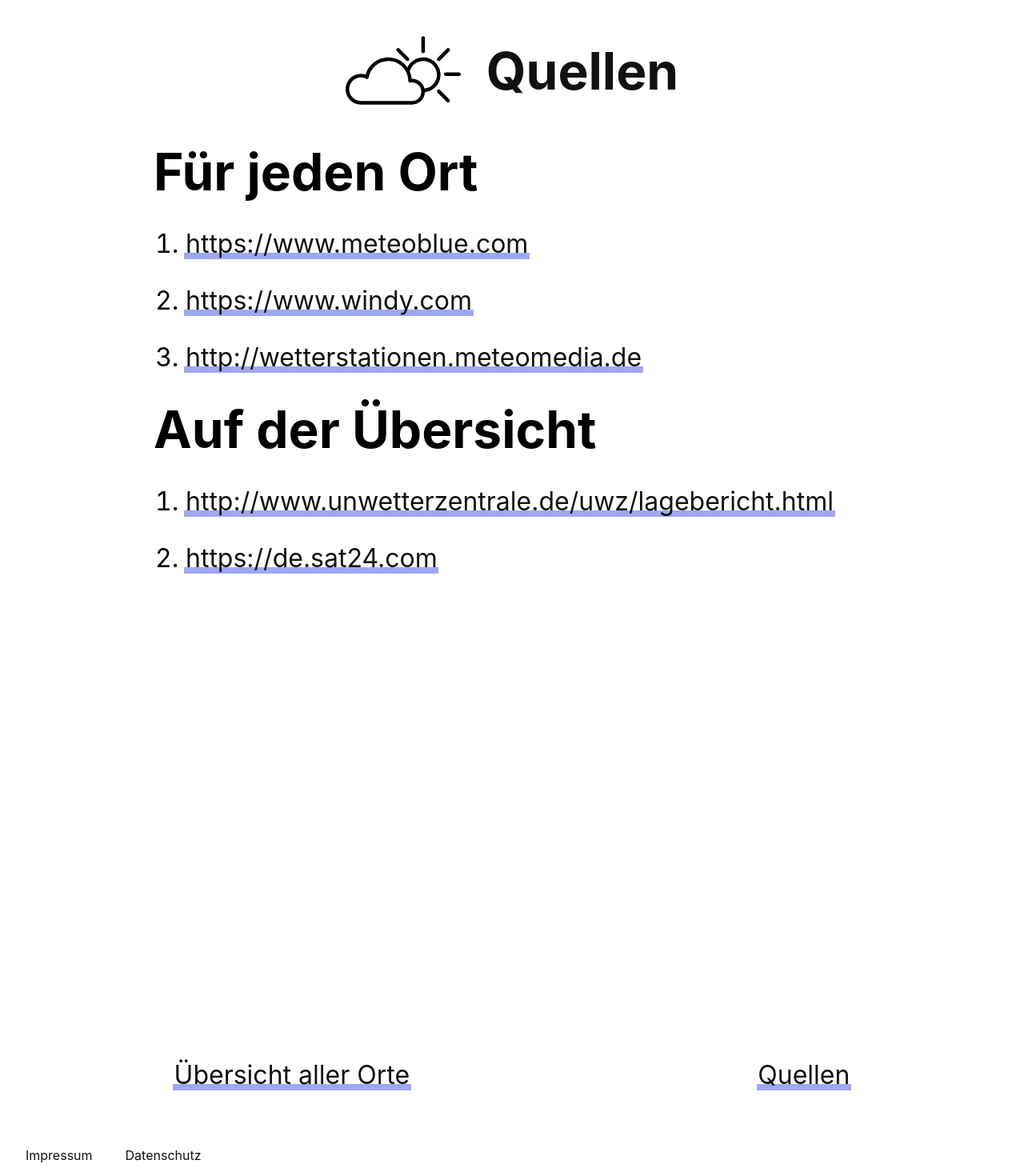
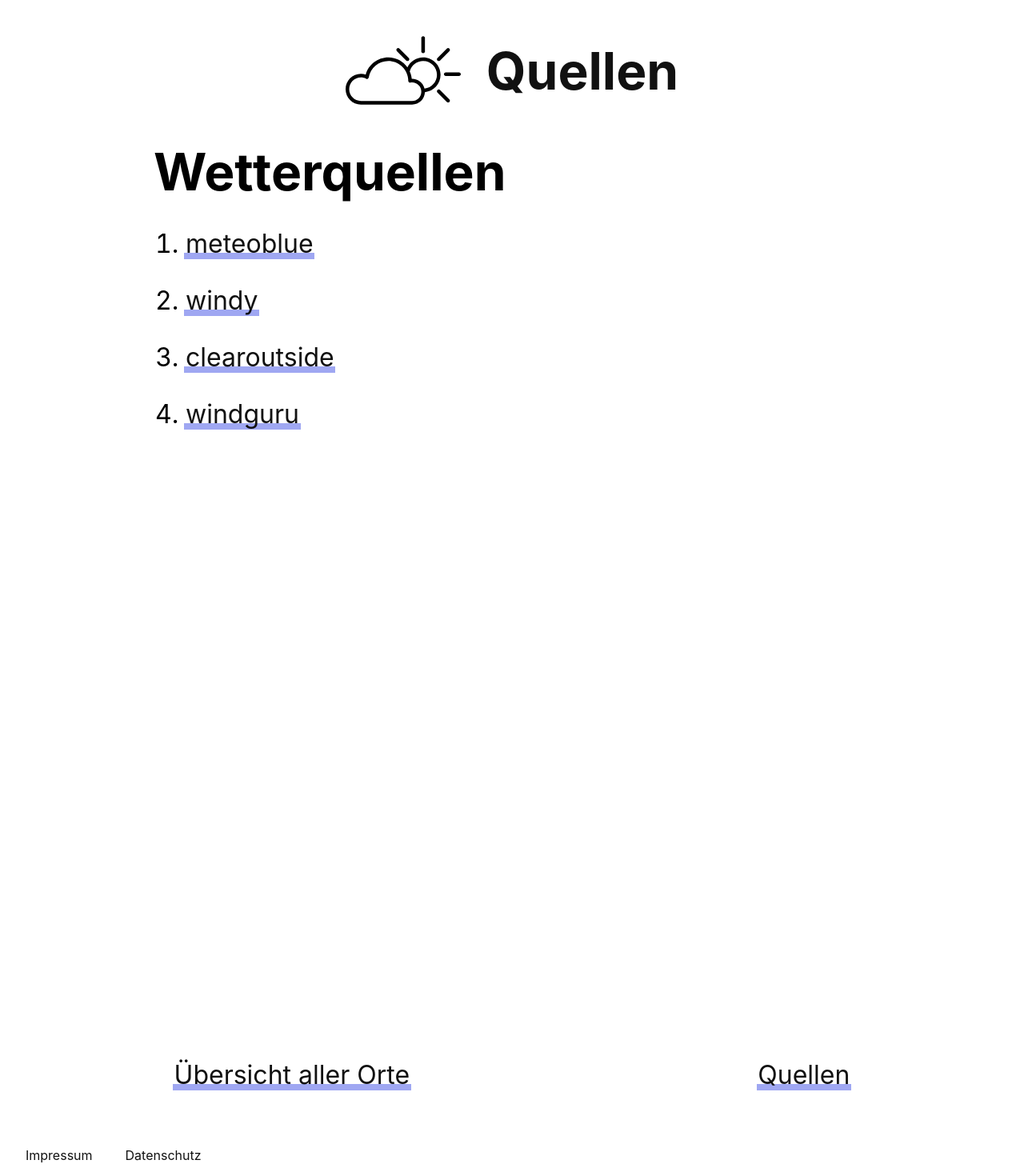
Before and after one commit to app-5ls-de/wetter, a Jekyll site: the page built from quellen.html, in a window 1280 px wide. Shown: the whole page at 80% size. Built offline with Jekyll 4.4.1, drawn with Linux system fonts in a browser that asks for light colours.

Commit message:
quellen aktualisiert

```diff
--- a/quellen.html
+++ b/quellen.html
@@ -3,15 +3,11 @@
 title: Quellen
 ---
 <div class="liste">
-    <h1>Für jeden Ort</h1>
+    <h1>Wetterquellen</h1>
     <ol>
-        <li><a href="https://www.meteoblue.com/">https://www.meteoblue.com</a></li>
-        <li><a href="https://www.windy.com/">https://www.windy.com</a></li>
-        <li><a href="http://wetterstationen.meteomedia.de/">http://wetterstationen.meteomedia.de</a></li>
-    </ol>
-    <h1>Auf der Übersicht</h1>
-    <ol>
-        <li><a href="http://www.unwetterzentrale.de/uwz/lagebericht.html">http://www.unwetterzentrale.de/uwz/lagebericht.html</a></li>
-        <li><a href="https://de.sat24.com/">https://de.sat24.com</a></li>
+        <li><a href="https://www.meteoblue.com/">meteoblue</a></li>
+        <li><a href="https://www.windy.com/">windy</a></li>
+        <li><a href="https://clearoutside.com">clearoutside</a></li>
+        <li><a href="https://www.windguru.cz">windguru</a></li>
     </ol>
 </div>
```
